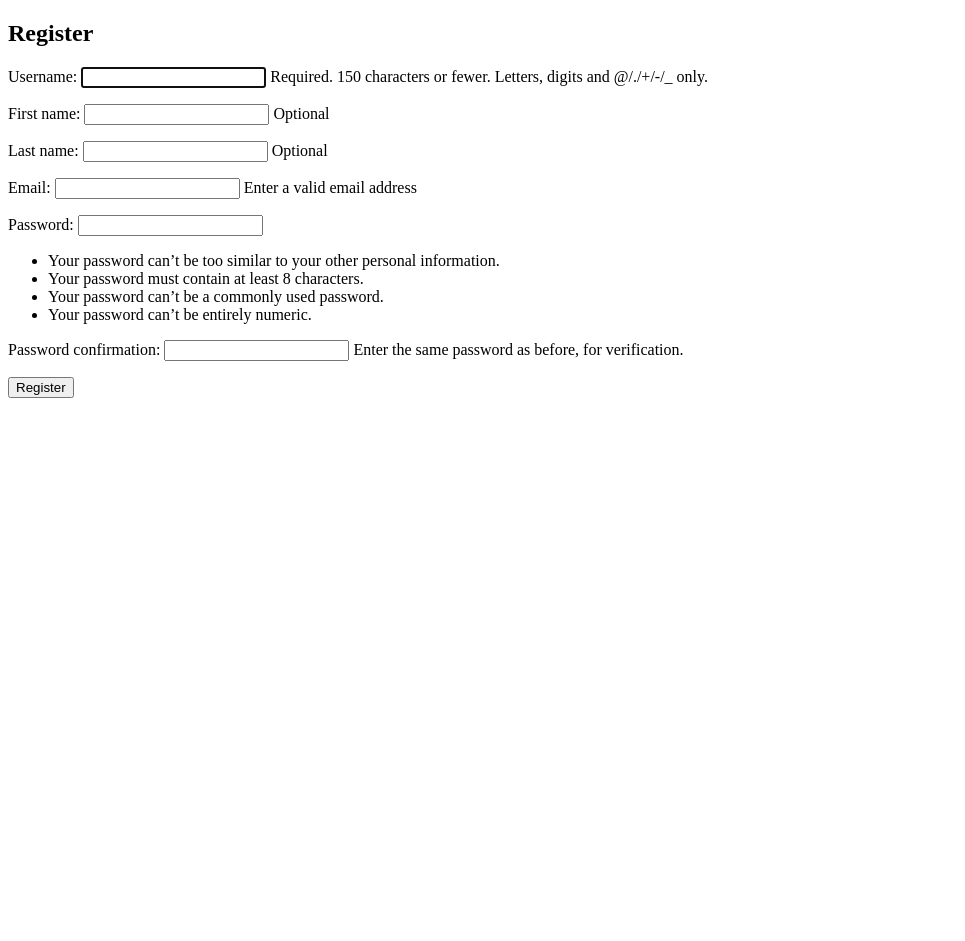
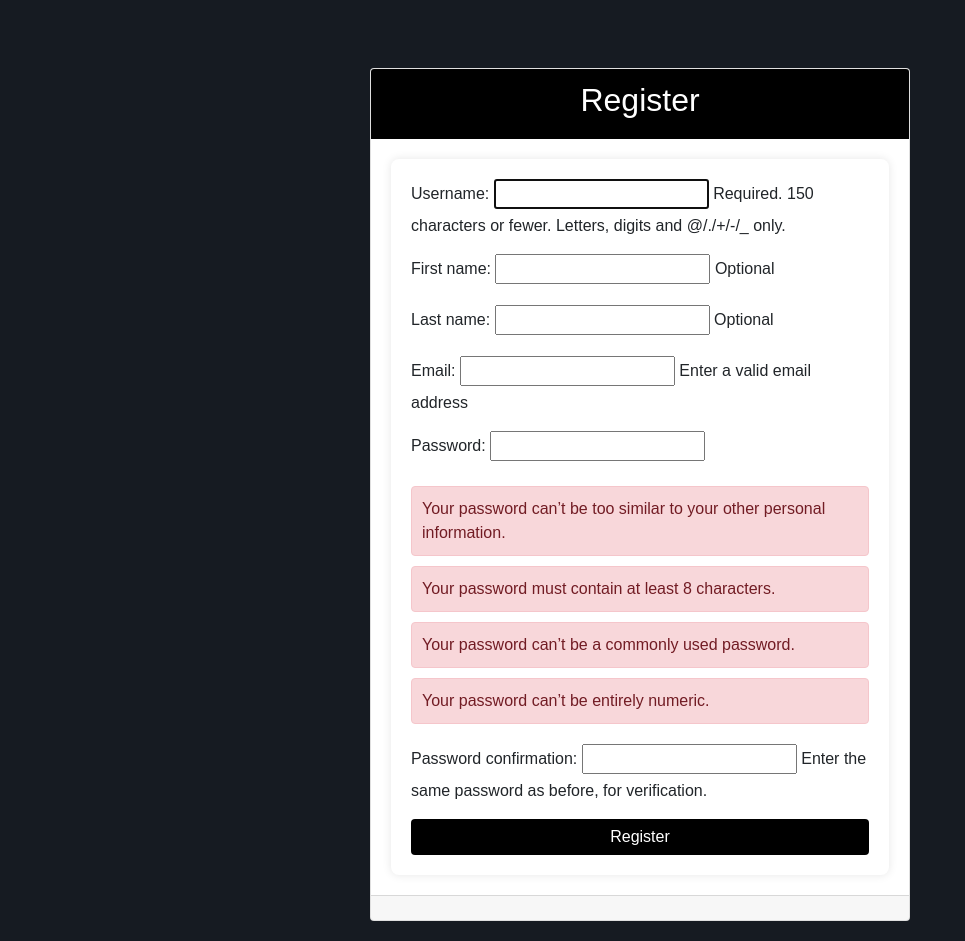
Before and after one commit to OmarHaji0001/Course_Management_System, a Django app: page /register/ in a window 1280 px wide. Shown: the whole page, without its empty margins (0-965 px from the left). Before the commit the page ends 398 px from the top, so only its background shows below. Run offline with Django 5.2, Linux system fonts and the light colour scheme; some libraries are stand-ins or nearby versions.

Commit message:
first design for login home and register

```diff
--- /dev/null
+++ b/main/static/css/register.css
@@ -0,0 +1,59 @@
+body {
+    font-family: Arial, sans-serif;
+    background-color: #161b22;
+    margin: 0;
+    padding: 20px;
+}
+
+.card-header {
+    background-color: black;
+    color: white;
+    border-bottom: none;
+}
+
+form {
+    max-width: 500px;
+    margin: 0 auto;
+    background: #ffffff;
+    padding: 20px;
+    border-radius: 8px;
+    box-shadow: 0 0 10px rgba(0, 0, 0, 0.1);
+}
+
+form button {
+    width: 100%;
+    padding: 10px;
+    background-color: black;
+    color: white;
+    border: none;
+    border-radius: 4px;
+    cursor: pointer;
+    font-size: 16px;
+}
+
+form button:hover {
+    background-color: #0056b3;
+}
+
+ul {
+    max-width: 500px;
+    margin: 20px auto;
+    padding: 0;
+    list-style: none;
+}
+
+ul li {
+    background-color: #f8d7da;
+    color: #721c24;
+    border: 1px solid #f5c6cb;
+    padding: 10px;
+    margin-bottom: 10px;
+    border-radius: 4px;
+}
+
+.btn-primary {
+    background-color: black;
+    border: none;
+    cursor: pointer;
+    font-size: 16px;
+}
--- a/main/templates/main/home.html
+++ b/main/templates/main/home.html
@@ -5,8 +5,8 @@
 <head>
     <meta charset="UTF-8">
     <meta name="viewport" content="width=device-width, initial-scale=1.0">
+    <link rel="stylesheet" href="{% static 'css/home.css' %}">
     <title>Home</title>
-    <link rel="stylesheet" href="{% static 'css/styles.css' %}">
 </head>
 <body>
     <header>
@@ -16,9 +16,6 @@
             <a href="{% url 'login' %}">Login</a>
         </nav>
     </header>
-    <main>
-        <p>Home page content goes here.</p>
-    </main>
     <footer>
         <p>&copy; 2024 Course Management System</p>
     </footer>
--- a/main/templates/main/register.html
+++ b/main/templates/main/register.html
@@ -1,21 +1,47 @@
+{% load static %}
 <!DOCTYPE html>
 <html lang="en">
 <head>
+    <meta charset="UTF-8">
+    <meta name="viewport" content="width=device-width, initial-scale=1, shrink-to-fit=no">
     <title>Register</title>
+    <!-- Bootstrap CSS -->
+    <link href="https://stackpath.bootstrapcdn.com/bootstrap/4.5.2/css/bootstrap.min.css" rel="stylesheet">
+    <!-- Custom CSS -->
+    <link rel="stylesheet" type="text/css" href="{% static 'css/register.css' %}">
 </head>
 <body>
+<div class="container mt-5">
+    <div class="row justify-content-center">
+        <div class="col-md-6">
+            <div class="card">
+                <div class="card-header text-center">
                     <h2>Register</h2>
+                </div>
+                <div class="card-body">
                     <form method="POST">
                         {% csrf_token %}
                         {{ form.as_p }}
-        <button type="submit">Register</button>
+                        <button type="submit" class="btn btn-primary btn-block">Register</button>
                     </form>
+                </div>
+                <div class="card-footer">
                     {% if messages %}
-        <ul>
+                        <div class="alert alert-info">
+                            <ul class="mb-0">
                                 {% for message in messages %}
                                     <li>{{ message }}</li>
                                 {% endfor %}
                             </ul>
+                        </div>
                     {% endif %}
+                </div>
+            </div>
+        </div>
+    </div>
+</div>
+<script src="https://code.jquery.com/jquery-3.5.1.slim.min.js"></script>
+<script src="https://cdn.jsdelivr.net/npm/@popperjs/core@2.5.4/dist/umd/popper.min.js"></script>
+<script src="https://stackpath.bootstrapcdn.com/bootstrap/4.5.2/js/bootstrap.min.js"></script>
 </body>
 </html>
```
Also changed, not shown: main/static/css/home.css (added, +22 -0 lines), main/static/css/login.css (added, +49 -0 lines), main/static/css/styles.css (deleted, +0 -28 lines), main/templates/main/login.html (+48 -6 lines). Lines whose indentation alone changed are shown as unchanged.
